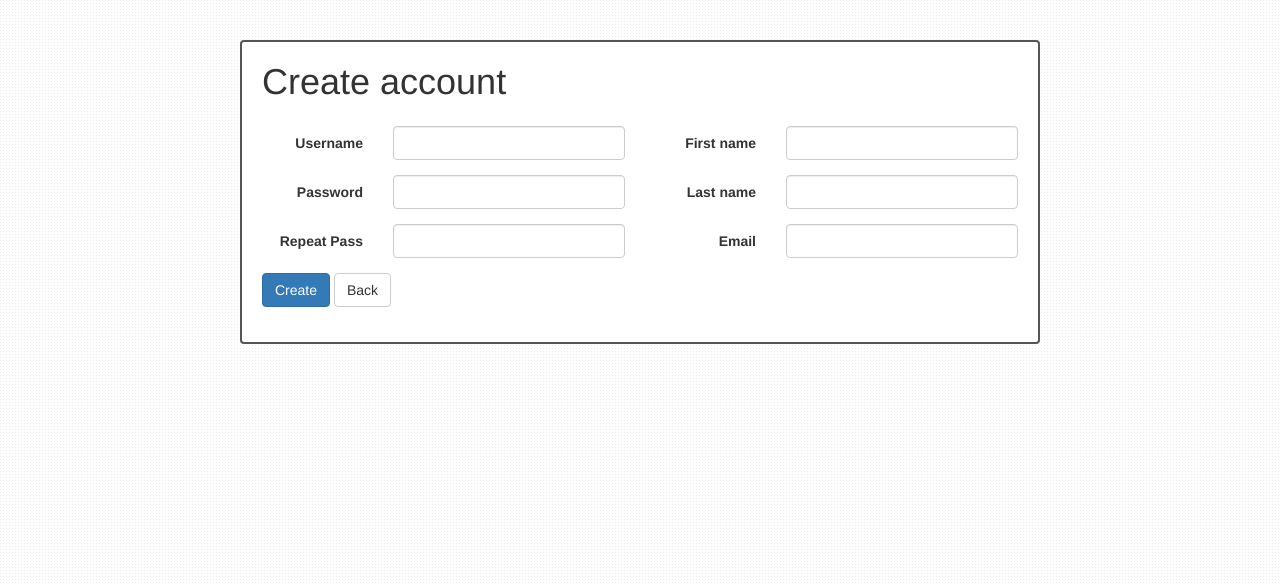
After one commit to toyg/django-resume-builder, a Django app: page /create-account/ in a window 1280 px wide. The commit adds this page. Shown: the top 584 px of the page. Run offline with Django 3.2, Linux system fonts and the light colour scheme; some libraries are stand-ins or nearby versions.

Commit message:
Account creation

```diff
--- a/apps/resume/templates/resume/resume_item_base.html
+++ b/apps/resume/templates/resume/resume_item_base.html
@@ -62,7 +62,7 @@ Base form template for creating and editing resume items.
       <div class="col-sm-6">
         {{ form.end_date.errors }}
         <div class="form-group">
-          <label for="inputEndDate" class="col-sm-3 control-label">End Date</label>
+          <label for="inputEndDate" class="col-sm-3 control-label non-required">End Date</label>
           <div class="col-sm-5">
             <input type="text" name="end_date" id="inputEndDate"
                    placeholder="YYYY-MM-DD"
@@ -77,7 +77,7 @@ Base form template for creating and editing resume items.
       <div class="col-sm-12">
         {{ form.description.errors }}
         <div class="form-group">
-          <label for="inputDescription" class="col-sm-1 control-label">Description</label>
+          <label for="inputDescription" class="col-sm-1 control-label non-required">Description</label>
           <div class="col-sm-9">
             <textarea type="text" name="description" id="inputDescription"
                       maxlength="2047"
--- a/apps/resumebuilder/urls.py
+++ b/apps/resumebuilder/urls.py
@@ -36,4 +36,5 @@ urlpatterns = [
         name='resume-item-create'),
 
     url(r'^user/$', user_views.account_edit_view, name='account-edit'),
+    url(r'^create-account/$', user_views.account_create_view, name='account-create'),
 ]
--- /dev/null
+++ b/apps/user/forms.py
@@ -0,0 +1,12 @@
+from django import forms
+from django.contrib.auth.models import User
+
+
+class CreateAccountForm(forms.ModelForm):
+    """
+    A form for registering a new user account. Password validation is handled
+    separately.
+    """
+    class Meta:
+        model = User
+        fields = ['username', 'first_name', 'last_name', 'email']
--- /dev/null
+++ b/apps/user/templates/user/account_create.html
@@ -0,0 +1,104 @@
+{% extends "base.html" %}
+
+{% load static %}
+
+{% block styles %}
+  <style>
+    #create-account-container {
+      max-width: 800px;
+      margin: 40px auto 0;
+
+      background-color: white;
+      padding: 20px;
+      border: 2px solid #555555;
+      border-radius: 4px;
+    }
+
+    #create-account-container > h1 {
+      margin-top: 0;
+      margin-bottom: 24px;
+    }
+  </style>
+{% endblock %}
+
+{% block body %}
+
+  <div class="container" id="create-account-container">
+    <h1>Create account</h1>
+
+    <form action="" method="post" class="form-horizontal">
+      {% csrf_token %}
+
+      <div class="row">
+
+        <div class="col-sm-6">
+          {{ form.username.errors }}
+          <div class="form-group">
+            <label for="inputUsername" class="col-md-4 control-label">Username</label>
+            <div class="col-md-8">
+              <input type="text" name="username" required
+                     class="form-control" id="inputUsername"
+                     {% if form.username.value %}value="{{ form.username.value }}"{% endif %}>
+            </div>
+          </div>
+          <div class="form-group">
+            <label for="inputPassword" class="col-md-4 control-label">Password</label>
+            <div class="col-md-8">
+              <input type="password" name="password" required
+                     class="form-control" id="inputPassword">
+            </div>
+          </div>
+          <div class="form-group">
+            <label for="inputPassword2" class="col-md-4 control-label">Repeat Pass</label>
+            <div class="col-md-8">
+              <input type="password" name="password2" required
+                     class="form-control" id="inputPassword2">
+            </div>
+          </div>
+        </div>
+
+        <div class="col-sm-6">
+          {{ form.first_name.errors }}
+          <div class="form-group">
+            <label for="inputFirstName" class="col-md-4 control-label">First name</label>
+            <div class="col-md-8">
+              <input type="text" name="first_name" required
+                     class="form-control" id="inputFirstName"
+                     {% if form.first_name.value %}value="{{ form.first_name.value }}"{% endif %}>
+            </div>
+          </div>
+          {{ form.last_name.errors }}
+          <div class="form-group">
+            <label for="inputLastName" class="col-md-4 control-label">Last name</label>
+            <div class="col-md-8">
+              <input type="text" name="last_name" required
+                     class="form-control" id="inputLastName"
+                     {% if form.last_name.value %}value="{{ form.last_name.value }}"{% endif %}>
+            </div>
+          </div>
+          {{ form.email.errors }}
+          <div class="form-group">
+            <label for="inputEmail" class="col-md-4 control-label">Email</label>
+            <div class="col-md-8">
+              <input type="email" name="email" required
+                     class="form-control" id="inputEmail"
+                     {% if form.email.value %}value="{{ form.email.value }}"{% endif %}>
+            </div>
+          </div>
+        </div>
+
+      </div>
+
+      <div class="form-group">
+        <div class="col-md-12">
+          {% if error %}<p class="text-danger">{{ error }}</p>{% endif %}
+
+          <button type="submit" class="btn btn-primary">
+            Create
+          </button>
+          <a href="/" class="btn btn-default">Back</a>
+        </div>
+      </div>
+    </form>
+  </div>
+{% endblock %}
--- a/apps/user/templates/user/account_edit.html
+++ b/apps/user/templates/user/account_edit.html
@@ -90,7 +90,7 @@ Template for editing user account information.
           </div>
         </div>
         <div class="form-group">
-          <label for="inputPassword2" class="col-md-4 control-label">Repeat</label>
+          <label for="inputPassword2" class="col-md-4 control-label">Repeat New</label>
           <div class="col-md-8">
             <input type="password" name="password2" required
                    class="form-control" id="inputPassword2">
--- a/apps/user/views.py
+++ b/apps/user/views.py
@@ -1,7 +1,10 @@
-from django.contrib.auth import update_session_auth_hash
+from django.contrib.auth import login, update_session_auth_hash
 from django.contrib.auth.decorators import login_required
+from django.contrib.auth.models import User
 from django.http import HttpResponseBadRequest
-from django.shortcuts import render
+from django.shortcuts import render, redirect
+
+from .forms import CreateAccountForm
 
 
 @login_required
@@ -31,6 +34,30 @@ def account_edit_view(request):
             return HttpResponseBadRequest('Unknown account edit type')
 
     return render(request, 'user/account_edit.html', template_dict)
+
+
+def account_create_view(request):
+    """
+    Handle a request to create a new login account.
+    """
+    template_dict = {}
+
+    if request.method == 'POST':
+        form = CreateAccountForm(request.POST)
+
+        if form.is_valid():
+            try:
+                user = _handle_create_account(request.POST)
+                login(request, user)
+                return redirect('resume')
+            except FormInputError, e:
+                template_dict['error'] = str(e)
+    else:
+        form = CreateAccountForm()
+
+    template_dict['form'] = form
+
+    return render(request, "user/account_create.html", template_dict)
 
 
 def _handle_update_account_info(user, post_data):
@@ -80,6 +107,35 @@ def _handle_change_password(user, post_data):
     user.save()
 
 
+def _handle_create_account(post_data):
+    """
+    Handle account creation form input.
+
+    :param post_data: The input form data. 'username' is assumed to have
+        already been validated.
+    :return: The newly-created Django User object.
+    :raise FormInputError: If the input form data is not valid.
+    """
+    if 'first_name' not in post_data:
+        raise FormInputError('First name is required')
+    if 'last_name' not in post_data:
+        raise FormInputError('Last name is required')
+    if ('password' not in post_data) or ('password2' not in post_data):
+        raise FormInputError('Both password fields are required')
+    if post_data['password'] != post_data['password2']:
+        raise FormInputError('Passwords do not match')
+
+    new_user = User.objects.create_user(post_data['username'],
+                                        post_data['email'],
+                                        post_data['password'])
+
+    new_user.first_name = post_data['first_name']
+    new_user.last_name = post_data['last_name']
+    new_user.save()
+
+    return new_user
+
+
 class FormInputError(Exception):
     """
     Indicates an error processing user form input.
--- a/templates/base.html
+++ b/templates/base.html
@@ -29,6 +29,14 @@ admin)
     body {
       background: url("{% static "subtle_dots.png" %}") repeat;
     }
+
+    ul.errorlist > li {
+      color: darkred;
+    }
+
+    label.non-required {
+      font-weight: normal;
+    }
   </style>
   {% block styles %}{% endblock %}
 </head>
```
Also changed, not shown: templates/registration/login.html (+11 -13 lines).
